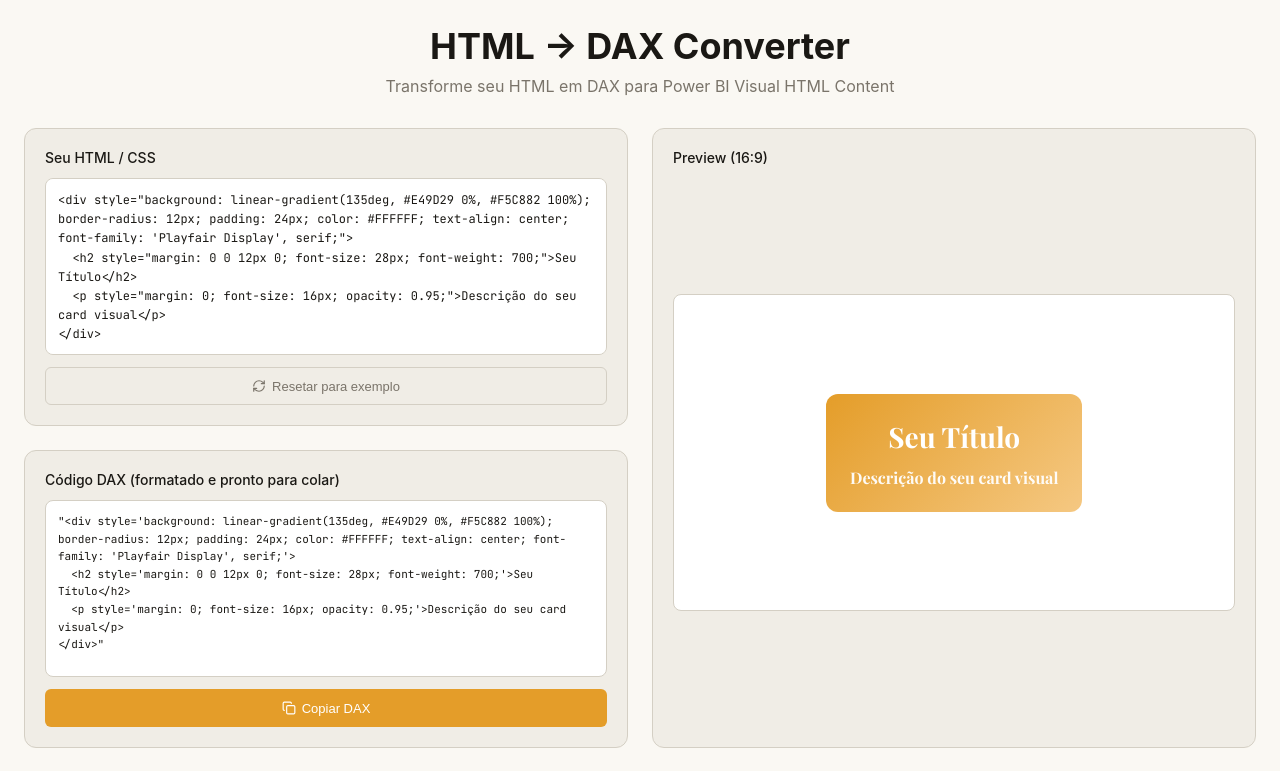
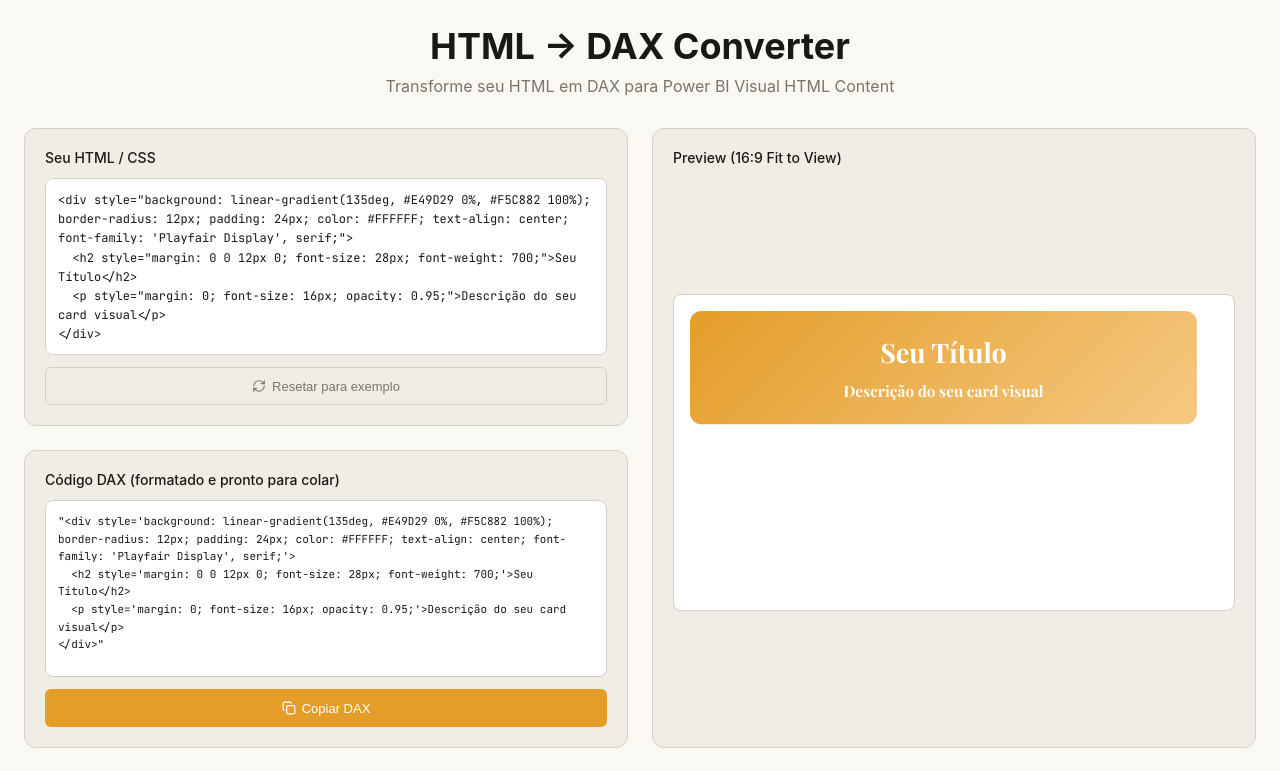
Before and after one commit to Neves-BR/HtmlToDax, a React (Vite) app: page / in a window 1280 px wide. Shown: the top 771 px of the page. Built offline with nearby package versions, Linux system fonts and the light colour scheme.

Commit message:
Refactor comments for clarity in App.jsx
Refactor comments and improve readability in App.jsx.

```diff
--- a/src/App.jsx
+++ b/src/App.jsx
@@ -12,24 +12,20 @@ const HtmlToDaxConverter = () => {
   const [scale, setScale] = useState(1);
   const [isMobile, setIsMobile] = useState(false);
 
-  // Hook para detectar responsividade de forma elegante
+  // Hook para detectar responsividade
   useEffect(() => {
     const checkIsMobile = () => {
       setIsMobile(window.innerWidth < 1000);
     };
 
-    // Verifica no carregamento inicial
     checkIsMobile();
-
     window.addEventListener('resize', checkIsMobile);
     return () => window.removeEventListener('resize', checkIsMobile);
   }, []);
 
-  // Refs para monitorar as dimensões do contêiner e do conteúdo gerado
   const containerRef = useRef(null);
   const contentRef = useRef(null);
 
-  // Converte mantendo a formatação multilinhas nativa do DAX
   const convertToDax = () => {
     const converted = html.trim().replace(/"/g, "'");
     return `"${converted}"`;
@@ -43,31 +39,27 @@ const HtmlToDaxConverter = () => {
     setTimeout(() => setCopied(false), 2000);
   };
 
-  // Cálculo dinâmico de escala para forçar o conteúdo a caber no Preview sem scroll
+  // Lógica de "Fit to View"
   useLayoutEffect(() => {
     if (!containerRef.current || !contentRef.current) return;
 
     const container = containerRef.current;
     const content = contentRef.current;
 
-    // Remove temporariamente a escala para medir o tamanho real do elemento
     content.style.transform = 'none';
+
+    // A área disponível desconta o padding interno (16px de cada lado = 32px)
+    const availableWidth = container.clientWidth - 32;
+    const availableHeight = container.clientHeight - 32;
 
     const contentWidth = content.scrollWidth || 1;
     const contentHeight = content.scrollHeight || 1;
 
-    // Área disponível subtraindo o padding (16px em cada lado = 32px total)
-    const availableWidth = container.clientWidth - 32;
-    const availableHeight = container.clientHeight - 32;
-
-    // Calcula as proporções necessárias para largura e altura
     const scaleX = availableWidth / contentWidth;
     const scaleY = availableHeight / contentHeight;
 
-    // Margem de segurança conforme solicitado
     const padding = 0.96;
 
-    // Pega o menor fator de escala para manter a proporção sem cortar (limita a 1 para não explodir itens pequenos)
     const newScale = Math.min(
       1,
       scaleX * padding,
@@ -75,7 +67,7 @@ const HtmlToDaxConverter = () => {
     );
 
     setScale(newScale);
-  }, [html, isMobile]); // Recalcula a escala também ao redimensionar a tela
+  }, [html, isMobile]);
 
   return (
     <div style={{
@@ -114,7 +106,7 @@ const HtmlToDaxConverter = () => {
           </p>
         </div>
 
-        {/* Container Principal (Grid Responsivo) */}
+        {/* Container Principal */}
         <div style={{
           display: 'grid',
           gridTemplateColumns: isMobile ? '1fr' : '1fr 1fr',
@@ -125,7 +117,7 @@ const HtmlToDaxConverter = () => {
           marginBottom: '24px'
         }}>
 
-          {/* Coluna Esquerda: Editores (HTML/CSS e DAX) */}
+          {/* Coluna Esquerda: Editores */}
           <div style={{
             display: 'flex',
             flexDirection: 'column',
@@ -133,7 +125,7 @@ const HtmlToDaxConverter = () => {
             minHeight: 0
           }}>
 
-            {/* Card 1: Seu HTML / CSS */}
+            {/* Card 1: Seu HTML */}
             <div style={{
               background: '#F0EDE6',
               border: '0.5px solid #D4CFC4',
@@ -198,25 +190,10 @@ const HtmlToDaxConverter = () => {
                   flexShrink: 0,
                   boxSizing: 'border-box'
                 }}
-                onMouseOver={(e) => {
-                  e.target.style.background = '#E0D9CC';
-                }}
-                onMouseOut={(e) => {
-                  e.target.style.background = 'transparent';
-                }}
+                onMouseOver={(e) => e.target.style.background = '#E0D9CC'}
+                onMouseOut={(e) => e.target.style.background = 'transparent'}
               >
-                <RefreshCw
-                  size={14}
-                  style={{
-                    flexShrink: 0,
-                    width: '14px',
-                    height: '14px',
-                    minWidth: '14px',
-                    minHeight: '14px',
-                    maxWidth: '14px',
-                    maxHeight: '14px'
-                  }}
-                />
+                <RefreshCw size={14} style={{ flexShrink: 0 }} />
                 <span>Resetar para exemplo</span>
               </button>
             </div>
@@ -287,25 +264,10 @@ const HtmlToDaxConverter = () => {
                   flexShrink: 0,
                   boxSizing: 'border-box'
                 }}
-                onMouseOver={(e) => {
-                  e.target.style.background = '#D08A1A';
-                }}
-                onMouseOut={(e) => {
-                  e.target.style.background = '#E49D29';
-                }}
+                onMouseOver={(e) => e.target.style.background = '#D08A1A'}
+                onMouseOut={(e) => e.target.style.background = '#E49D29'}
               >
-                <Copy
-                  size={14}
-                  style={{
-                    flexShrink: 0,
-                    width: '14px',
-                    height: '14px',
-                    minWidth: '14px',
-                    minHeight: '14px',
-                    maxWidth: '14px',
-                    maxHeight: '14px'
-                  }}
-                />
+                <Copy size={14} style={{ flexShrink: 0 }} />
                 <span>{copied ? 'Copiado!' : 'Copiar DAX'}</span>
               </button>
             </div>
@@ -331,10 +293,9 @@ const HtmlToDaxConverter = () => {
               display: 'block',
               flexShrink: 0
             }}>
-              Preview (16:9)
+              Preview (16:9 Fit to View)
             </label>
 
-            {/* Contêiner flexível para centralizar o canvas 16:9 na tela toda */}
             <div style={{
               flex: 1,
               display: 'flex',
@@ -343,7 +304,7 @@ const HtmlToDaxConverter = () => {
               minHeight: 0,
               width: '100%'
             }}>
-              {/* O Canvas 16:9 real */}
+              {/* Canvas 16:9 estático */}
               <div
                 ref={containerRef}
                 style={{
@@ -354,24 +315,19 @@ const HtmlToDaxConverter = () => {
                   border: '0.5px solid #D4CFC4',
                   borderRadius: '8px',
                   padding: '16px',
-                  display: 'flex',
-                  justifyContent: 'center',
-                  alignItems: 'center',
-                  overflow: 'hidden', // Força ocultação de barras de rolagem
+                  overflow: 'hidden',
                   position: 'relative',
                   boxSizing: 'border-box'
                 }}
               >
-                {/* Elemento interno escalado via CSS Transform */}
+                {/* O conteúdo agora possui tamanho e base 100%, parando com o zoom contínuo */}
                 <div
                   ref={contentRef}
                   style={{
-                    display: 'inline-block',
-                    maxWidth: '100%',
+                    width: '100%',
+                    height: '100%',
                     transform: `scale(${scale})`,
-                    transformOrigin: 'center center',
-                    transition: 'transform 0.15s ease-out',
-                    contain: 'content'
+                    transformOrigin: 'top left', // Comportamento idêntico à renderização do PBI
                   }}
                   dangerouslySetInnerHTML={{ __html: html }}
                 />
@@ -381,7 +337,7 @@ const HtmlToDaxConverter = () => {
 
         </div>
 
-        {/* Instruções - Localizadas após o grid de edição */}
+        {/* Instruções */}
         <div style={{
           background: '#F0EDE6',
           border: '0.5px solid #D4CFC4',
```
